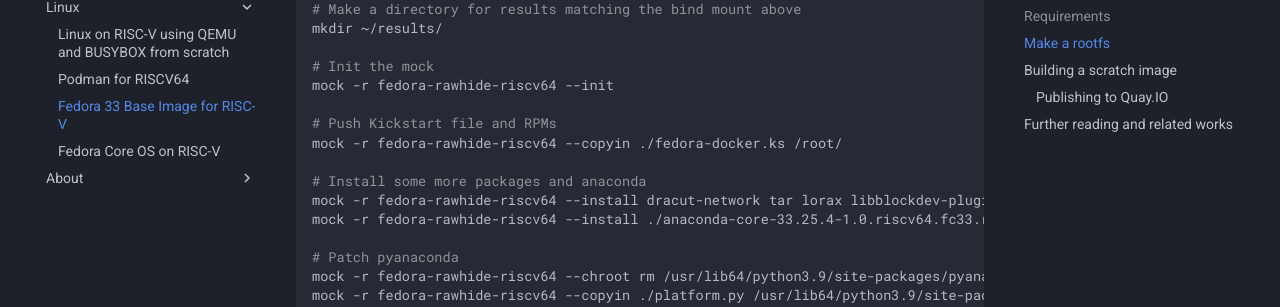
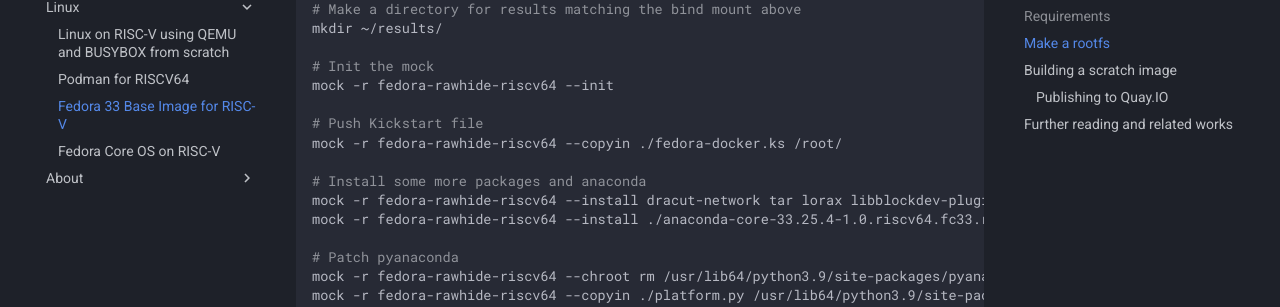
Before and after one commit to rv-machines/documentation, an MkDocs documentation site: the page built from docs/linux/f33-scratch.md, in a window 1280 px wide and 900 px high, scrolled down 1444 px. Shown: the part 146-453 px from the top of the window. Built offline with MkDocs 1.6.1 and Material for MkDocs 9.7.7, drawn with Linux system fonts in a browser that asks for light colours.

Commit message:
fedora enhanced kickstart file

```diff
--- a/docs/linux/f33-scratch.md
+++ b/docs/linux/f33-scratch.md
@@ -69,7 +69,7 @@
 # Init the mock
 mock -r fedora-rawhide-riscv64 --init
 
-# Push Kickstart file and RPMs
+# Push Kickstart file
 mock -r fedora-rawhide-riscv64 --copyin ./fedora-docker.ks /root/
 
 # Install some more packages and anaconda
```
Also changed, not shown: 1 other file.
